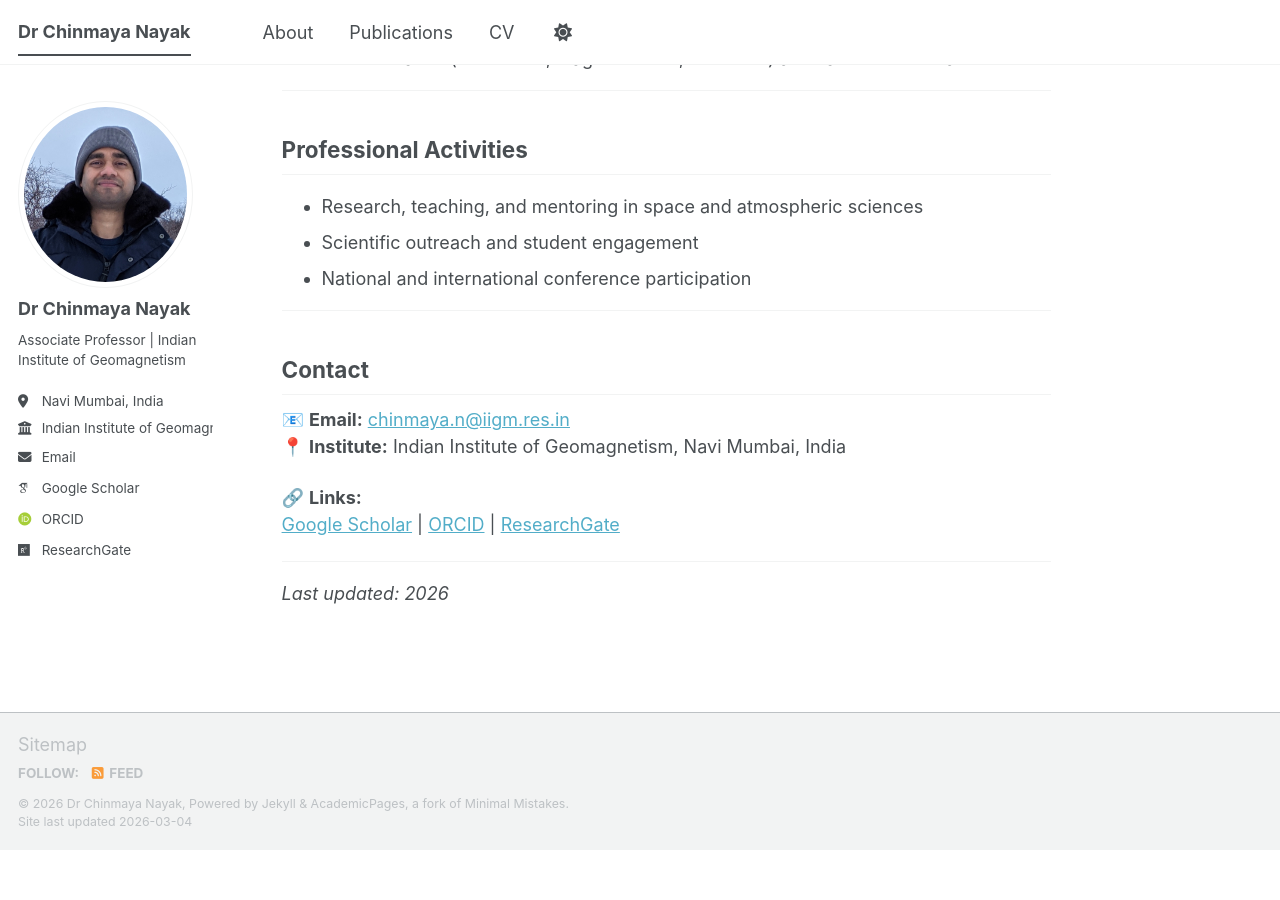
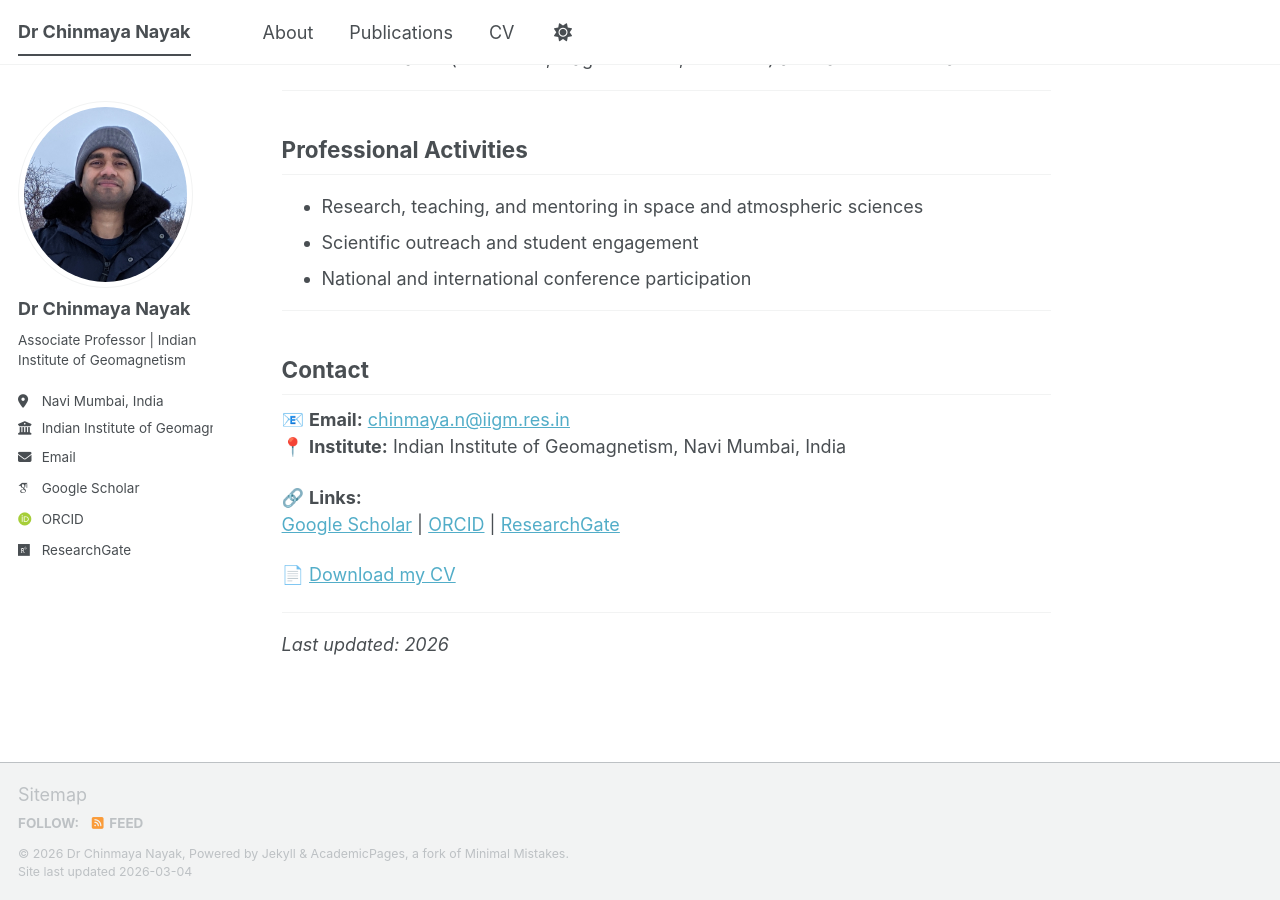
Before and after one commit to physics642/Chinmaya.Nayak, a Jekyll site: the page built from _pages/about.md, in a window 1280 px wide and 900 px high, scrolled down 678 px. Built offline with Jekyll 4.4.1, drawn with Linux system fonts in a browser that asks for light colours; some web fonts are replaced; a script bundle is joined from its source files by our own code; library files that are not in the unit come from our copies; before the commit the page ends 1528 px from its top, so only the background shows below that.

Commit message:
Update about.md

```diff
--- a/_pages/about.md
+++ b/_pages/about.md
@@ -43,6 +43,8 @@ My research integrates **ground-based experiments**, **satellite observations**,
 🔗 **Links:**
 [Google Scholar](https://scholar.google.com/citations?user=l9LdvBgAAAAJ) | [ORCID](https://orcid.org/0000-0002-3067-2313) | [ResearchGate](https://www.researchgate.net/profile/Chinmaya-Nayak-3)
 
+📄 [Download my CV](files/ChinmayaNayak_CV.pdf){:target="_blank"}
+
 ---
 
 _Last updated: 2026_
```
